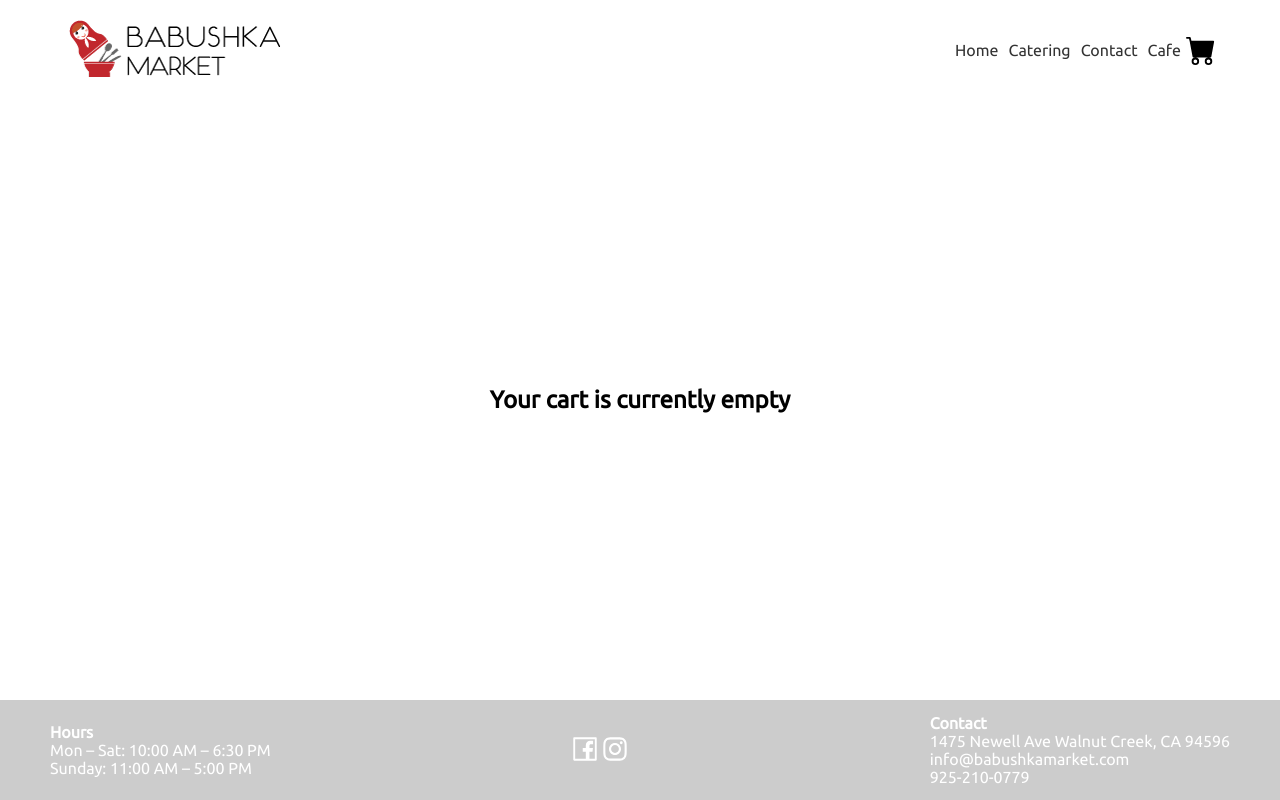
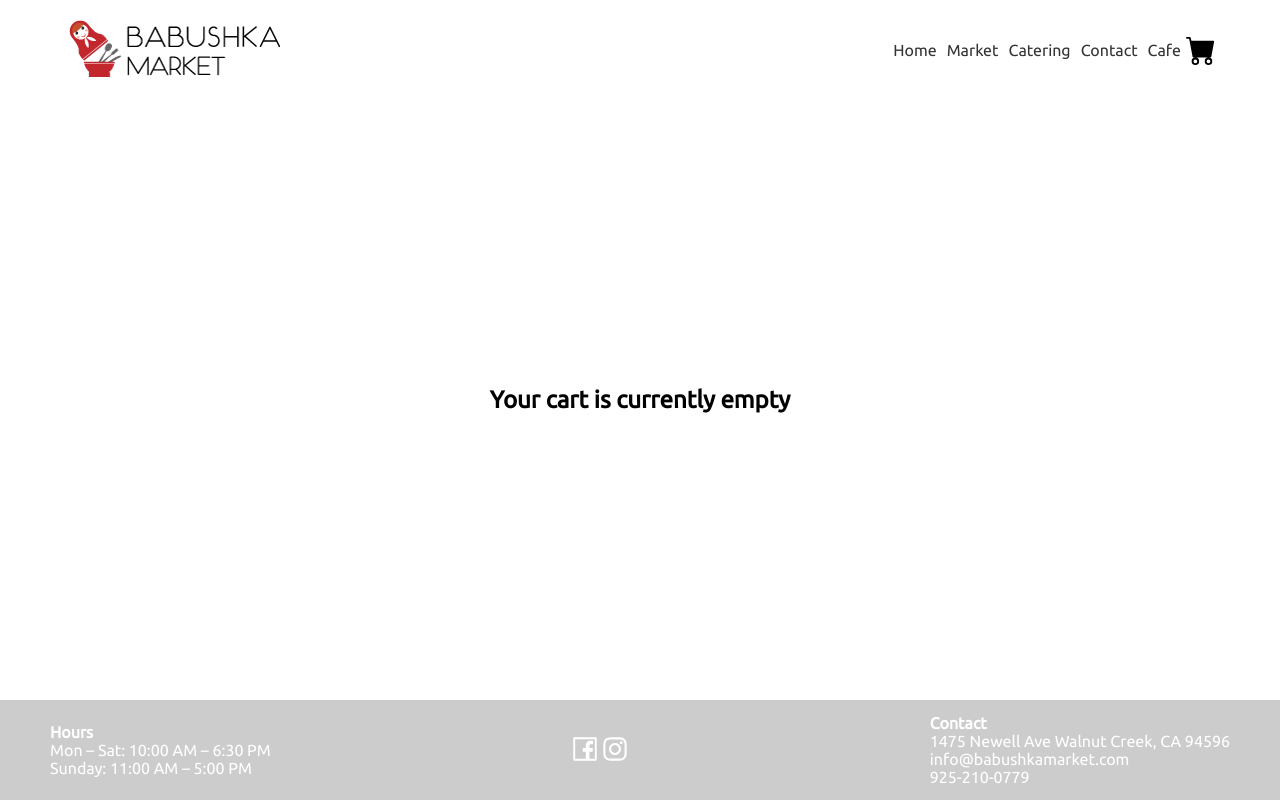
Before and after one commit to babwc/bab-client, a React (Create React App) app: page /cart in a window 1280 px wide. Built offline with nearby package versions, Linux system fonts and the light colour scheme; no server answers.

Commit message:
small fix

```diff
--- a/src/App.tsx
+++ b/src/App.tsx
@@ -65,7 +65,7 @@ const App = () => {
           <Routes>
             <Route path="/" element={<Home />} />
             <Route path="/cart" element={<Cart />} />
-            {/* <Route path="/market" element={<Market />} /> */}
+            <Route path="/market" element={<Market />} />
             <Route path="/cafe" element={<Cafe />} />
             <Route path="/menu" element={<Menu />} />
             <Route path="/banquet" element={<Banquet />} />
--- a/src/components/CartQuantity/hoc/withDelayedQtyUpdate.tsx
+++ b/src/components/CartQuantity/hoc/withDelayedQtyUpdate.tsx
@@ -16,6 +16,7 @@ const withDelayedQtyUpdate = <T,>(
     setQuantity: Dispatch<SetStateAction<number>>;
   }) => {
     const handleQuantity = (operator: Operator) => {
+      return false;
       if (amount > quantity) {
         setQuantity(operator === Operator.Add ? quantity + 1 : quantity - 1);
       }
--- a/src/components/CartQuantity/hoc/withInstantQtyUpdate.tsx
+++ b/src/components/CartQuantity/hoc/withInstantQtyUpdate.tsx
@@ -22,6 +22,8 @@ const withInstantQtyUpdate = <T,>(
     const { modifyCartData } = useCartData();
 
     const handleQuantity = (operator: Operator) => {
+      return false;
+
       if (amount > quantity) {
         modifyCartData(() => {
           storage.updateQuantity({
--- a/src/layout/Header/Nav/index.tsx
+++ b/src/layout/Header/Nav/index.tsx
@@ -14,13 +14,7 @@ import "./style.scss";
 const Nav = () => {
   const location = useLocation();
 
-  const navMenu = [
-    "",
-    // "market",
-    "catering",
-    "contact",
-    "cafe",
-  ];
+  const navMenu = ["", "market", "catering", "contact", "cafe"];
 
   const { ref, style, isOpen, handleState: handleMenu } = useRollDown();
 
```
